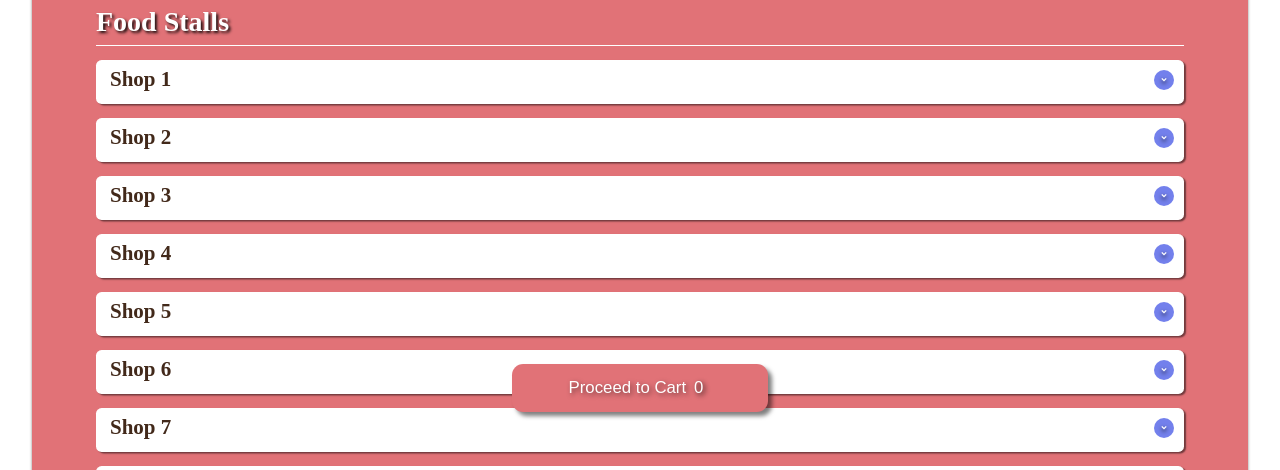
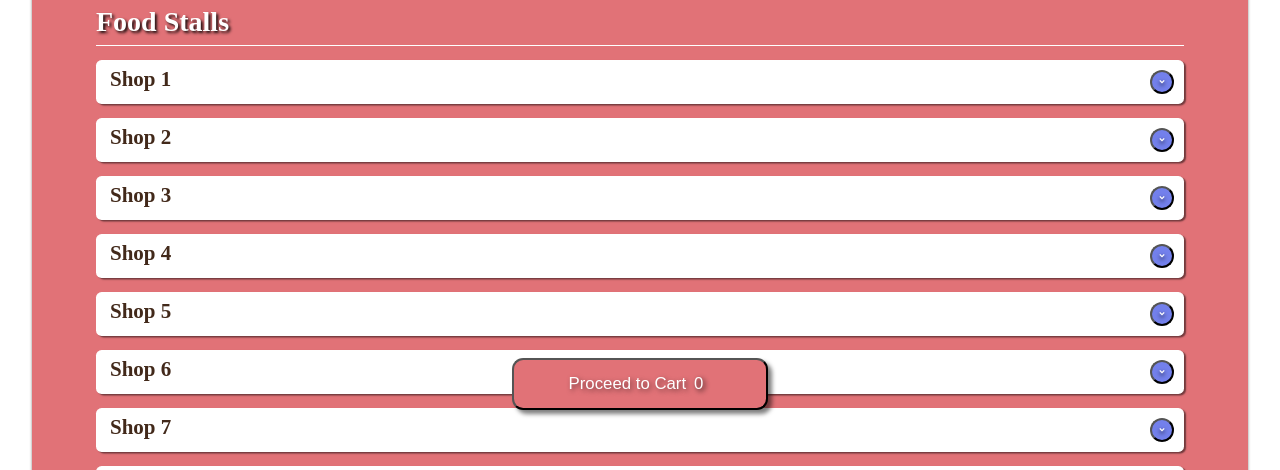
Before and after one commit to raorajnish/raorajnish.github.io, a plain HTML site: page index.html in a window 1280 px wide. Shown: the part 322-792 px from the top of the page. Drawn offline with nearby package versions, Linux system fonts and the light colour scheme.

Commit message:
Update style.css

```diff
--- a/style.css
+++ b/style.css
@@ -44,10 +44,6 @@ html:focus-within {
 * {
   margin: 0;
   padding: 0;
-  outline: 0;
-  appearance: none;
-  border: 0;
-  text-decoration: none;
   list-style: none;
   box-sizing: border-box;
 }
@@ -56,7 +52,6 @@ html,
 body {
   font-size: 14px;
   width: 100vw;
-  user-select: none;
   overflow-x: hidden;
   color: var(--color-dark);
 }
```
